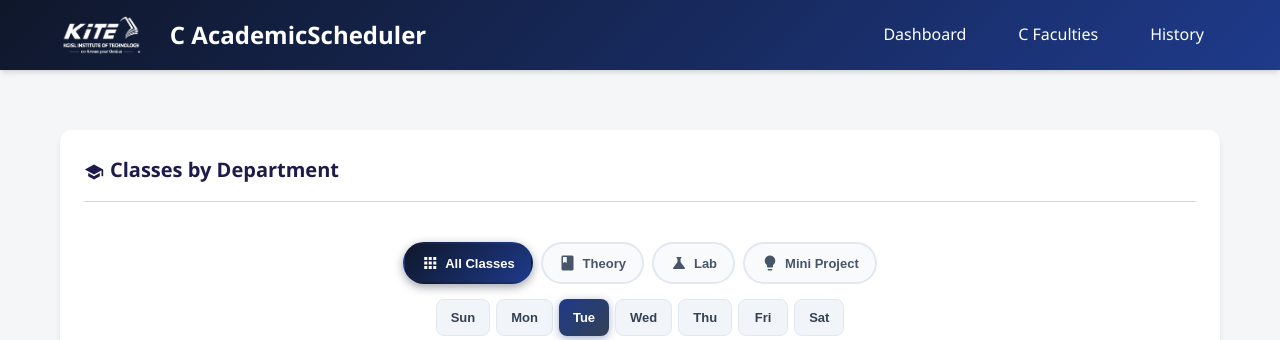
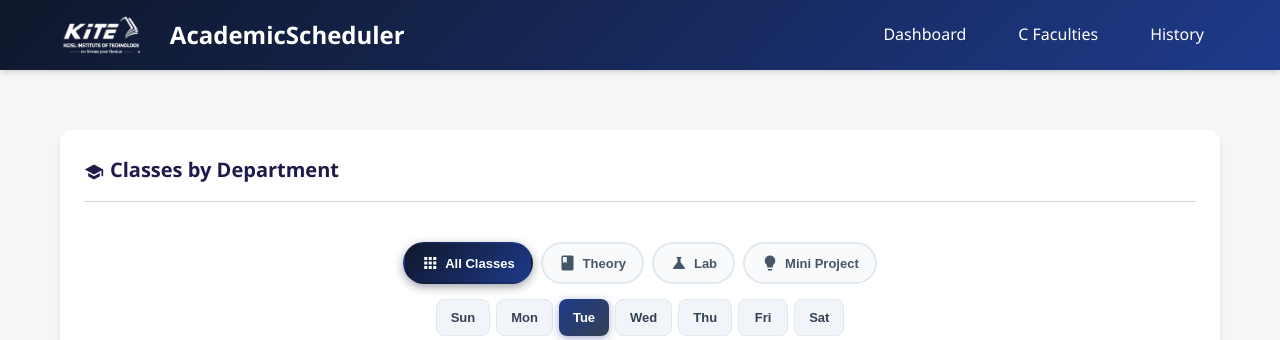
Before and after one commit to mourishantony/C_faculties_chatbot, a FastAPI app: page /cprog_admin_view_x7k9 in a window 1280 px wide. Shown: the top 340 px of the page. Run offline with FastAPI, Linux system fonts and the light colour scheme; data comes from the database, SQL or seed files in the repository; data that the repository does not hold is empty; some libraries are stand-ins or nearby versions.

Commit message:
Normalize email case sensitivity in login and registration processes; update title in admin dashboard

```diff
--- a/main.py
+++ b/main.py
@@ -269,7 +269,7 @@ def get_period_timings(db: Session = Depends(get_db)):
 # ----- Authentication -----
 @app.post("/api/faculty/login")
 def login_faculty(data: FacultyLogin, db: Session = Depends(get_db)):
-    faculty = db.query(Faculty).filter(Faculty.email == data.email).first()
+    faculty = db.query(Faculty).filter(func.lower(Faculty.email) == data.email.lower()).first()
     if not faculty or not verify_password(data.password, faculty.password):
         raise HTTPException(status_code=401, detail="Invalid credentials")
 
@@ -302,7 +302,7 @@ def unified_login(data: UnifiedLogin, db: Session = Depends(get_db)):
         }
 
     # Try faculty
-    faculty = db.query(Faculty).filter(Faculty.email == data.email).first()
+    faculty = db.query(Faculty).filter(func.lower(Faculty.email) == data.email.lower()).first()
     if faculty and verify_password(data.password, faculty.password):
         token = create_access_token({"sub": str(faculty.id), "type": "faculty"})
         return {
@@ -1556,7 +1556,7 @@ def super_admin_create_faculty(
     db: Session = Depends(get_db)
 ):
     # Check if email already exists
-    existing = db.query(Faculty).filter(Faculty.email == data.email).first()
+    existing = db.query(Faculty).filter(func.lower(Faculty.email) == data.email.lower()).first()
     if existing:
         raise HTTPException(status_code=400, detail="Email already exists")
 
--- a/templates/admin_dashboard.html
+++ b/templates/admin_dashboard.html
@@ -3,7 +3,7 @@
 <head>
     <meta charset="UTF-8">
     <meta name="viewport" content="width=device-width, initial-scale=1.0">
-    <title>C AcademicScheduler</title>
+    <title>AcademicScheduler</title>
     <link rel="stylesheet" href="/static/css/style.css">
     <link href="https://fonts.googleapis.com/icon?family=Material+Icons" rel="stylesheet">
     <link rel="icon" type="image/png" href="/static/images/images.png">
@@ -15,7 +15,7 @@
             <div class="container">
                 <a href="/cprog_admin_view_x7k9" class="navbar-brand">
                     <img src="/static/images/images.png" alt="Kite Logo" className="h-12 w-auto" />
-                    <i class="material-icons"></i> C AcademicScheduler
+                    <i class="material-icons"></i>AcademicScheduler
                 </a>
                 <ul class="navbar-nav">
                     <li><a href="/cprog_admin_view_x7k9" class="nav-link active">Dashboard</a></li>
```
